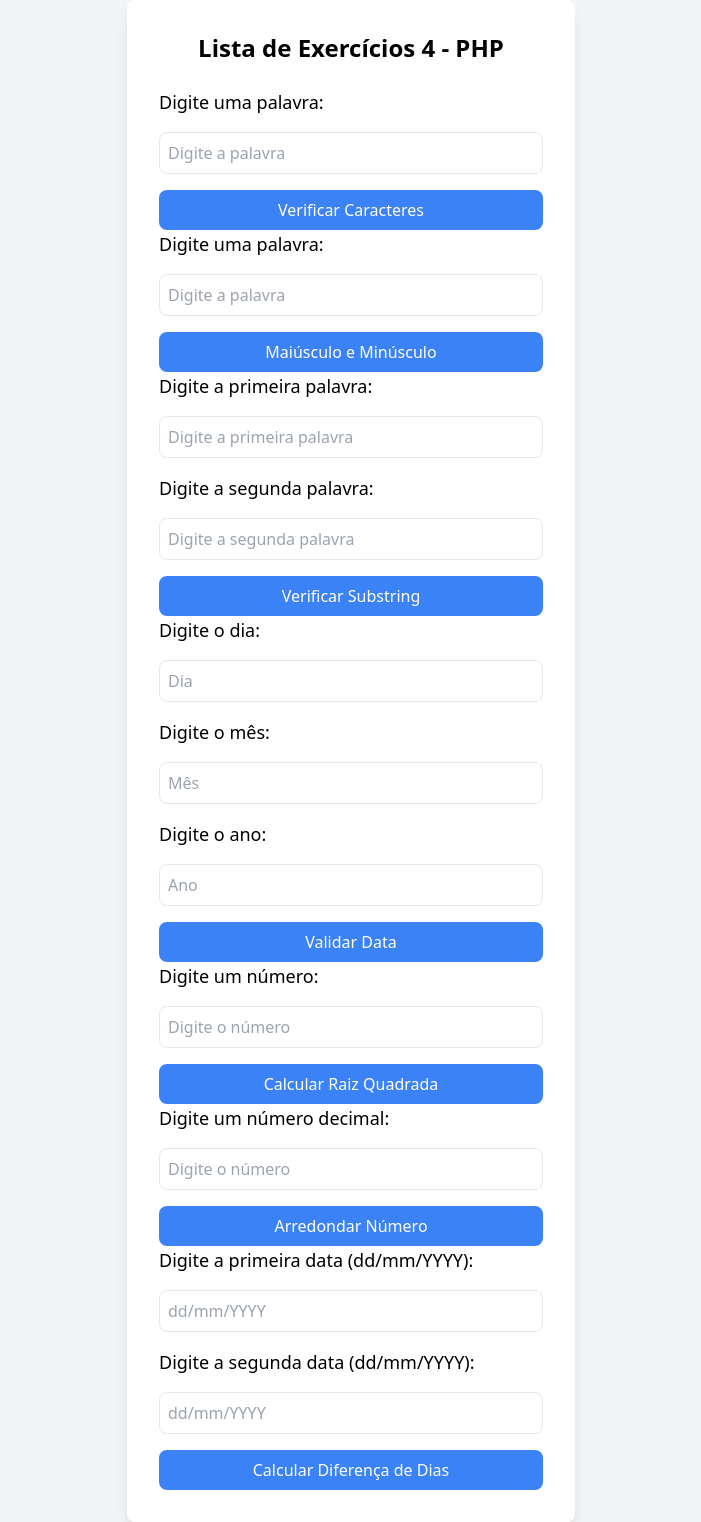
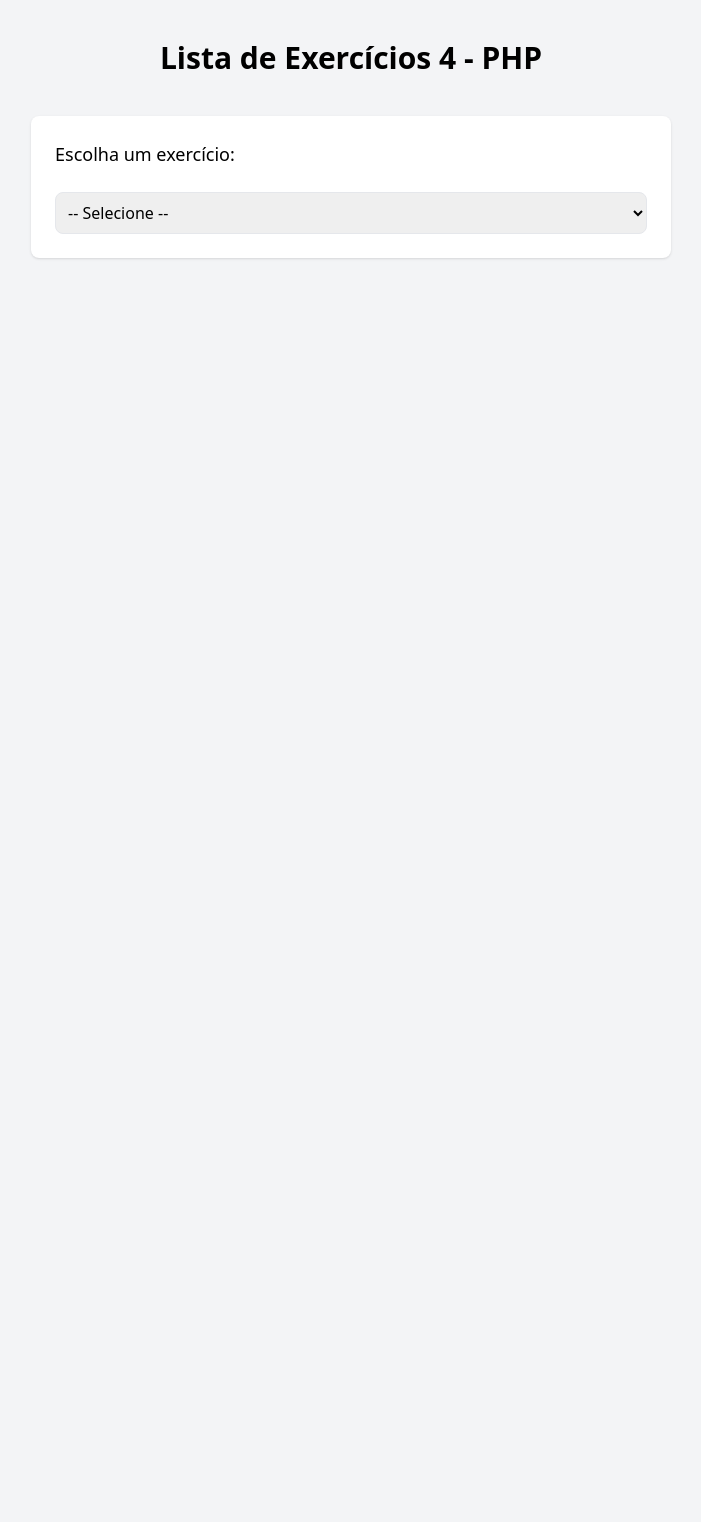
Before and after one commit to joaorizzont/LP4, a PHP site: page /lista-4/index.php in a window 1280 px wide. Shown: the whole page, without its empty margins (289-990 px from the left). After the commit the page ends 259 px from the top, so only its background shows below. Run offline with PHP 8.4, Linux system fonts and the light colour scheme; some libraries are stand-ins or nearby versions.

Commit message:
feat: improve lista 4

```diff
--- a/src/lista-4/index.php
+++ b/src/lista-4/index.php
@@ -55,30 +55,22 @@ $dataFormatada = null;
 $raizQuadrada = null;
 $numeroArredondado = null;
 $difDias = null;
+$tipo = $_POST['tipo'] ?? '';
 
 if ($_SERVER["REQUEST_METHOD"] === "POST") {
-    if (!empty($_POST['palavra'])) {
+    if ($tipo === 'caracteres' && !empty($_POST['palavra'])) {
         $caracteres = contarCaracteres($_POST['palavra']);
+    } elseif ($tipo === 'maiusculoMinusculo' && !empty($_POST['palavra'])) {
         $maiusculoMinusculo = mostrarMaiusculoMinusculo($_POST['palavra']);
-    }
-
-    if (!empty($_POST['palavra1']) && !empty($_POST['palavra2'])) {
+    } elseif ($tipo === 'substring' && !empty($_POST['palavra1']) && !empty($_POST['palavra2'])) {
         $subString = verificarSubString($_POST['palavra1'], $_POST['palavra2']);
-    }
-
-    if (!empty($_POST['dia']) && !empty($_POST['mes']) && !empty($_POST['ano'])) {
+    } elseif ($tipo === 'validarData' && !empty($_POST['dia']) && !empty($_POST['mes']) && !empty($_POST['ano'])) {
         $dataFormatada = validarData((int)$_POST['dia'], (int)$_POST['mes'], (int)$_POST['ano']);
-    }
-
-    if (!empty($_POST['numero'])) {
+    } elseif ($tipo === 'raizQuadrada' && isset($_POST['numero'])) {
         $raizQuadrada = raizQuadrada((float)$_POST['numero']);
-    }
-
-    if (!empty($_POST['flutuante'])) {
+    } elseif ($tipo === 'arredondarNumero' && isset($_POST['flutuante'])) {
         $numeroArredondado = arredondarNumero((float)$_POST['flutuante']);
-    }
-
-    if (!empty($_POST['data1']) && !empty($_POST['data2'])) {
+    } elseif ($tipo === 'diferencaDatas' && !empty($_POST['data1']) && !empty($_POST['data2'])) {
         try {
             $difDias = diferencaDatas($_POST['data1'], $_POST['data2']);
         } catch (InvalidArgumentException $e) {
@@ -93,101 +85,96 @@ if ($_SERVER["REQUEST_METHOD"] === "POST") {
 
 <head>
     <meta charset="UTF-8">
-    <meta name="viewport" content="width=device-width, initial-scale=1.0">
     <title>Lista de Exercícios 4 - PHP</title>
     <script src="https://cdn.tailwindcss.com"></script>
 </head>
 
-<body class="bg-gray-100 flex justify-center items-center min-h-screen">
-    <div class="bg-white shadow-lg rounded-lg p-8 w-full max-w-md">
-        <h1 class="text-2xl font-bold text-center mb-6">Lista de Exercícios 4 - PHP</h1>
+<body class="bg-gray-100 flex justify-center items-start min-h-screen py-10">
+    <div class="w-full max-w-2xl px-4">
+        <h1 class="text-3xl font-bold text-center mb-10">Lista de Exercícios 4 - PHP</h1>
 
-        <form method="POST" class="space-y-4">
+        <form method="POST" class="mb-6 space-y-4 bg-white p-6 rounded-lg shadow">
+            <label class="block mb-2 text-lg font-medium">Escolha um exercício:</label>
+            <select name="tipo" class="w-full p-2 border rounded-lg" onchange="this.form.submit()">
+                <option value="">-- Selecione --</option>
+                <option value="caracteres" <?= $tipo === 'caracteres' ? 'selected' : '' ?>>Contar Caracteres</option>
+                <option value="maiusculoMinusculo" <?= $tipo === 'maiusculoMinusculo' ? 'selected' : '' ?>>Maiúsculo e Minúsculo</option>
+                <option value="substring" <?= $tipo === 'substring' ? 'selected' : '' ?>>Verificar Substring</option>
+                <option value="validarData" <?= $tipo === 'validarData' ? 'selected' : '' ?>>Validar Data</option>
+                <option value="raizQuadrada" <?= $tipo === 'raizQuadrada' ? 'selected' : '' ?>>Raiz Quadrada</option>
+                <option value="arredondarNumero" <?= $tipo === 'arredondarNumero' ? 'selected' : '' ?>>Arredondar Número</option>
+                <option value="diferencaDatas" <?= $tipo === 'diferencaDatas' ? 'selected' : '' ?>>Diferença entre Datas</option>
+            </select>
+        </form>
 
-
-            <label class="block text-lg font-medium">Digite uma palavra:</label>
+        <?php if ($tipo === 'caracteres'): ?>
+            <form method="POST" class="bg-white p-6 rounded-lg shadow space-y-4">
+                <input type="hidden" name="tipo" value="caracteres">
                 <input type="text" name="palavra" placeholder="Digite a palavra" required class="w-full p-2 border rounded-lg">
-
-            <button type="submit" class="w-full bg-blue-500 text-white py-2 rounded-lg hover:bg-blue-600">Verificar Caracteres</button>
-            <?php if (isset($caracteres)): ?>
-                <p class="text-center mt-4">Número de caracteres: <?= $caracteres ?></p>
+                <button type="submit" class="w-full bg-blue-500 text-white py-2 rounded-lg hover:bg-blue-600">Verificar</button>
+                <?php if ($caracteres !== null): ?>
+                    <p class="text-center mt-2">Número de caracteres: <?= $caracteres ?></p>
                 <?php endif; ?>
             </form>
-        <form method="POST" class="space-y-4">
-            <label class="block text-lg font-medium">Digite uma palavra:</label>
+        <?php elseif ($tipo === 'maiusculoMinusculo'): ?>
+            <form method="POST" class="bg-white p-6 rounded-lg shadow space-y-4">
+                <input type="hidden" name="tipo" value="maiusculoMinusculo">
                 <input type="text" name="palavra" placeholder="Digite a palavra" required class="w-full p-2 border rounded-lg">
-
-            <button type="submit" class="w-full bg-blue-500 text-white py-2 rounded-lg hover:bg-blue-600">Maiúsculo e Minúsculo</button>
-            <?php if (isset($maiusculoMinusculo)): ?>
-                <p class="text-center mt-4">Maiúsculo: <?= $maiusculoMinusculo['maiúsculo'] ?><br>Minúsculo: <?= $maiusculoMinusculo['minúsculo'] ?></p>
+                <button type="submit" class="w-full bg-blue-500 text-white py-2 rounded-lg hover:bg-blue-600">Converter</button>
+                <?php if ($maiusculoMinusculo !== null): ?>
+                    <p class="text-center mt-2">Maiúsculo: <?= $maiusculoMinusculo['maiúsculo'] ?><br>Minúsculo: <?= $maiusculoMinusculo['minúsculo'] ?></p>
                 <?php endif; ?>
             </form>
-
-        <form method="POST" class="space-y-4">
-
-            <label class="block text-lg font-medium">Digite a primeira palavra:</label>
+        <?php elseif ($tipo === 'substring'): ?>
+            <form method="POST" class="bg-white p-6 rounded-lg shadow space-y-4">
+                <input type="hidden" name="tipo" value="substring">
                 <input type="text" name="palavra1" placeholder="Digite a primeira palavra" required class="w-full p-2 border rounded-lg">
-
-            <label class="block text-lg font-medium">Digite a segunda palavra:</label>
                 <input type="text" name="palavra2" placeholder="Digite a segunda palavra" required class="w-full p-2 border rounded-lg">
-
-            <button type="submit" class="w-full bg-blue-500 text-white py-2 rounded-lg hover:bg-blue-600">Verificar Substring</button>
-            <?php if (isset($subString)): ?>
-                <p class="text-center mt-4"><?= $subString ? "A segunda palavra está contida na primeira." : "A segunda palavra não está contida na primeira." ?></p>
+                <button type="submit" class="w-full bg-blue-500 text-white py-2 rounded-lg hover:bg-blue-600">Verificar</button>
+                <?php if ($subString !== null): ?>
+                    <p class="text-center mt-2"><?= $subString ? "A segunda palavra está contida na primeira." : "A segunda palavra não está contida na primeira." ?></p>
                 <?php endif; ?>
             </form>
-        <form method="POST" class="space-y-4">
-
-            <label class="block text-lg font-medium">Digite o dia:</label>
+        <?php elseif ($tipo === 'validarData'): ?>
+            <form method="POST" class="bg-white p-6 rounded-lg shadow space-y-4">
+                <input type="hidden" name="tipo" value="validarData">
                 <input type="number" name="dia" placeholder="Dia" required class="w-full p-2 border rounded-lg">
-
-            <label class="block text-lg font-medium">Digite o mês:</label>
                 <input type="number" name="mes" placeholder="Mês" required class="w-full p-2 border rounded-lg">
-
-            <label class="block text-lg font-medium">Digite o ano:</label>
                 <input type="number" name="ano" placeholder="Ano" required class="w-full p-2 border rounded-lg">
-
-            <button type="submit" class="w-full bg-blue-500 text-white py-2 rounded-lg hover:bg-blue-600">Validar Data</button>
-            <?php if (isset($dataFormatada)): ?>
-                <p class="text-center mt-4">Data formatada: <?= $dataFormatada ?></p>
-            <?php endif; ?>
-
-        </form>
-        <form method="POST" class="space-y-4">
-            <label class="block text-lg font-medium">Digite um número:</label>
-            <input type="number" name="numero" placeholder="Digite o número" required class="w-full p-2 border rounded-lg">
-
-            <button type="submit" class="w-full bg-blue-500 text-white py-2 rounded-lg hover:bg-blue-600">Calcular Raiz Quadrada</button>
-            <?php if (isset($raizQuadrada)): ?>
-                <p class="text-center mt-4">Raiz quadrada: <?= $raizQuadrada ?></p>
+                <button type="submit" class="w-full bg-blue-500 text-white py-2 rounded-lg hover:bg-blue-600">Validar</button>
+                <?php if ($dataFormatada !== null): ?>
+                    <p class="text-center mt-2">Data formatada: <?= $dataFormatada ?></p>
                 <?php endif; ?>
             </form>
-
-        <form method="POST" class="space-y-4">
-
-
-            <label class="block text-lg font-medium">Digite um número decimal:</label>
-            <input type="number" name="flutuante" placeholder="Digite o número" required class="w-full p-2 border rounded-lg">
-
-            <button type="submit" class="w-full bg-blue-500 text-white py-2 rounded-lg hover:bg-blue-600">Arredondar Número</button>
-            <?php if (isset($numeroArredondado)): ?>
-                <p class="text-center mt-4">Número arredondado: <?= $numeroArredondado ?></p>
+        <?php elseif ($tipo === 'raizQuadrada'): ?>
+            <form method="POST" class="bg-white p-6 rounded-lg shadow space-y-4">
+                <input type="hidden" name="tipo" value="raizQuadrada">
+                <input type="number" name="numero" placeholder="Digite o número" required class="w-full p-2 border rounded-lg">
+                <button type="submit" class="w-full bg-blue-500 text-white py-2 rounded-lg hover:bg-blue-600">Calcular</button>
+                <?php if ($raizQuadrada !== null): ?>
+                    <p class="text-center mt-2">Raiz quadrada: <?= $raizQuadrada ?></p>
                 <?php endif; ?>
             </form>
-        <form method="POST" class="space-y-4">
-
-            <label class="block text-lg font-medium">Digite a primeira data (dd/mm/YYYY):</label>
-            <input type="text" name="data1" placeholder="dd/mm/YYYY" required class="w-full p-2 border rounded-lg">
-
-            <label class="block text-lg font-medium">Digite a segunda data (dd/mm/YYYY):</label>
-            <input type="text" name="data2" placeholder="dd/mm/YYYY" required class="w-full p-2 border rounded-lg">
-
-            <button type="submit" class="w-full bg-blue-500 text-white py-2 rounded-lg hover:bg-blue-600">Calcular Diferença de Dias</button>
-            <?php if (isset($difDias)): ?>
-                <p class="text-center mt-4">Diferença em dias: <?= $difDias ?> dias</p>
+        <?php elseif ($tipo === 'arredondarNumero'): ?>
+            <form method="POST" class="bg-white p-6 rounded-lg shadow space-y-4">
+                <input type="hidden" name="tipo" value="arredondarNumero">
+                <input type="number" step="any" name="flutuante" placeholder="Digite o número" required class="w-full p-2 border rounded-lg">
+                <button type="submit" class="w-full bg-blue-500 text-white py-2 rounded-lg hover:bg-blue-600">Arredondar</button>
+                <?php if ($numeroArredondado !== null): ?>
+                    <p class="text-center mt-2">Número arredondado: <?= $numeroArredondado ?></p>
                 <?php endif; ?>
-
             </form>
+        <?php elseif ($tipo === 'diferencaDatas'): ?>
+            <form method="POST" class="bg-white p-6 rounded-lg shadow space-y-4">
+                <input type="hidden" name="tipo" value="diferencaDatas">
+                <input type="text" name="data1" placeholder="Primeira data (dd/mm/YYYY)" required class="w-full p-2 border rounded-lg">
+                <input type="text" name="data2" placeholder="Segunda data (dd/mm/YYYY)" required class="w-full p-2 border rounded-lg">
+                <button type="submit" class="w-full bg-blue-500 text-white py-2 rounded-lg hover:bg-blue-600">Calcular</button>
+                <?php if ($difDias !== null): ?>
+                    <p class="text-center mt-2">Diferença em dias: <?= $difDias ?> dias</p>
+                <?php endif; ?>
+            </form>
+        <?php endif; ?>
     </div>
 </body>
 
```
Also changed, not shown: src/projeto/dashboard.php (added, +11 -0 lines). Lines whose indentation alone changed are shown as unchanged.
